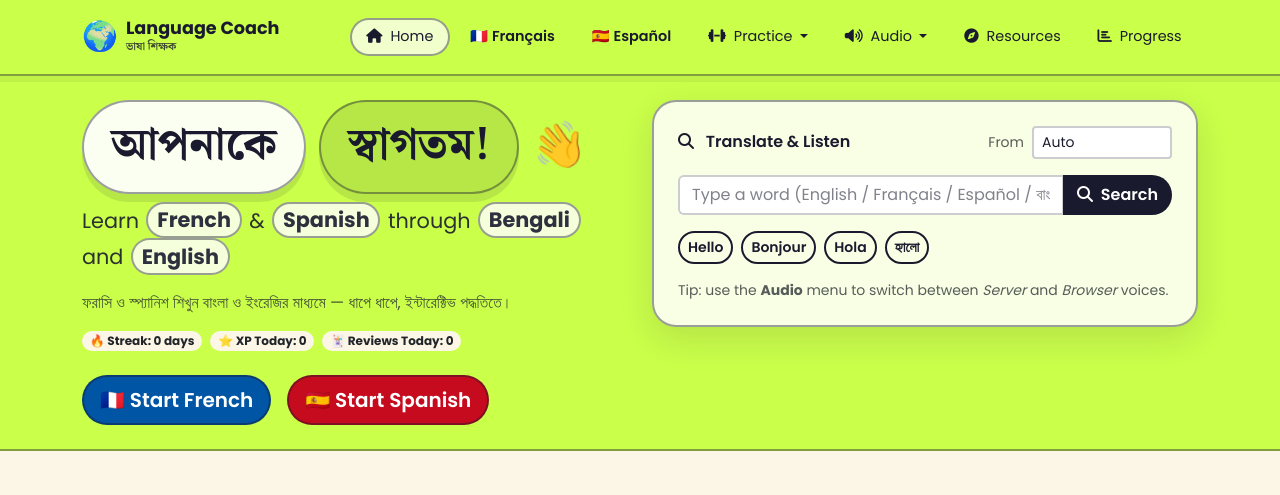
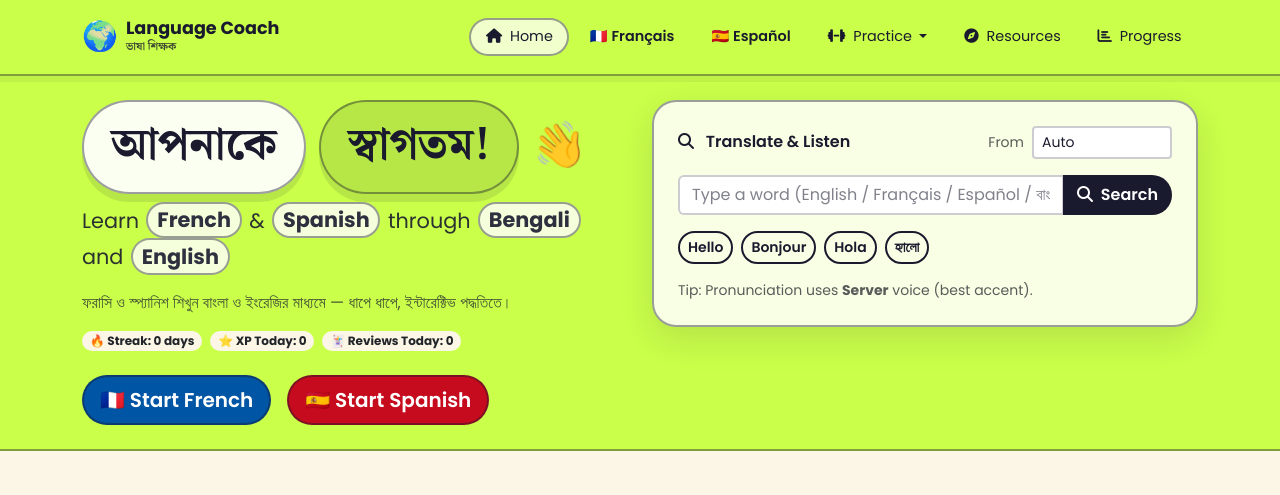
Before and after one commit to Ahsan728/Language_Coach, a Flask app: page / in a window 1280 px wide. Shown: the top 495 px of the page. Run offline with Flask 3, Linux system fonts and the light colour scheme; data that the repository does not hold is empty.

Commit message:
Remove Audio menu; update dashboard tip

```diff
--- a/templates/base.html
+++ b/templates/base.html
@@ -73,20 +73,6 @@
           </ul>
         </li>
 
-        <li class="nav-item dropdown">
-          <a class="nav-link dropdown-toggle" href="#" role="button" data-bs-toggle="dropdown" aria-expanded="false">
-            <i class="fas fa-volume-up me-1"></i> Audio
-          </a>
-          <ul class="dropdown-menu dropdown-menu-end" id="ttsProviderMenu">
-            <li><h6 class="dropdown-header">Pronunciation</h6></li>
-            <li><button class="dropdown-item" type="button" data-tts-provider="auto">Auto (Recommended)</button></li>
-            <li><button class="dropdown-item" type="button" data-tts-provider="gtts">Server (Best accent)</button></li>
-            <li><button class="dropdown-item" type="button" data-tts-provider="browser">Browser (Offline)</button></li>
-            <li><hr class="dropdown-divider"></li>
-            <li><span class="dropdown-item-text small text-muted" id="ttsProviderStatus"></span></li>
-          </ul>
-        </li>
-
         <li class="nav-item">
           <a class="nav-link {% if request.endpoint == 'resources_view' %}active{% endif %}" href="{{ url_for('resources_view') }}">
             <i class="fas fa-compass me-1"></i> Resources
--- a/templates/dashboard.html
+++ b/templates/dashboard.html
@@ -80,7 +80,7 @@
             <div id="heroDictResults" class="mt-3"></div>
 
             <div class="small text-muted mt-3">
-              Tip: use the <strong>Audio</strong> menu to switch between <em>Server</em> and <em>Browser</em> voices.
+              Tip: Pronunciation uses <strong>Server</strong> voice (best accent).
             </div>
           </div>
         </div>
```
